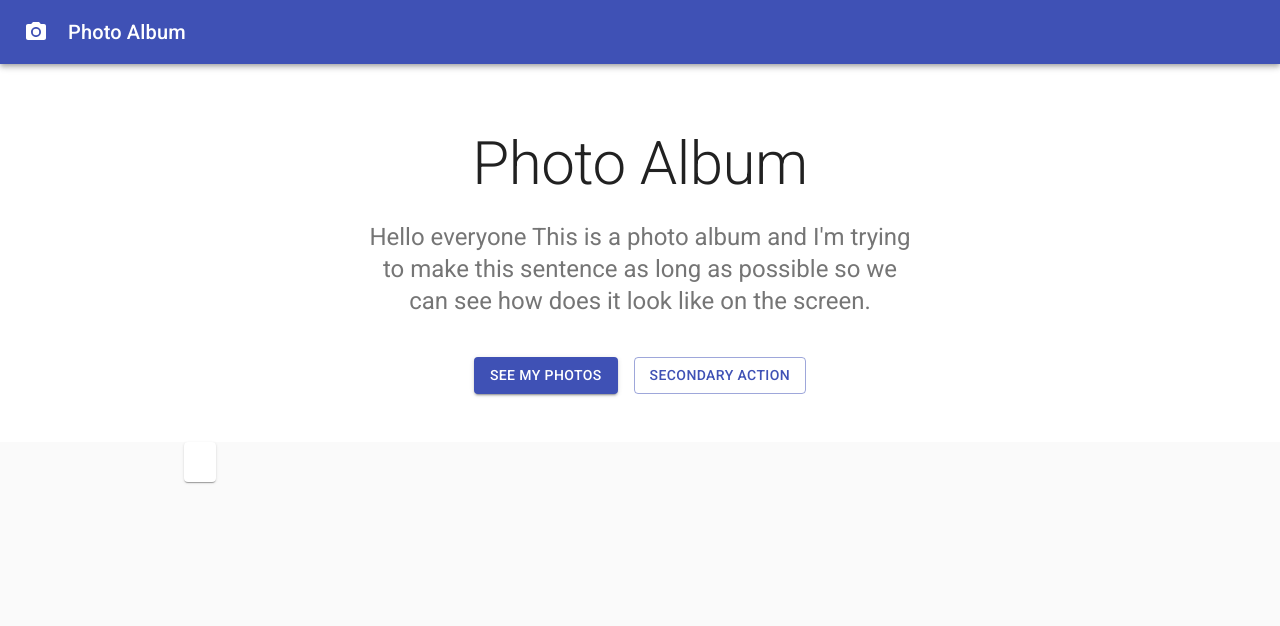
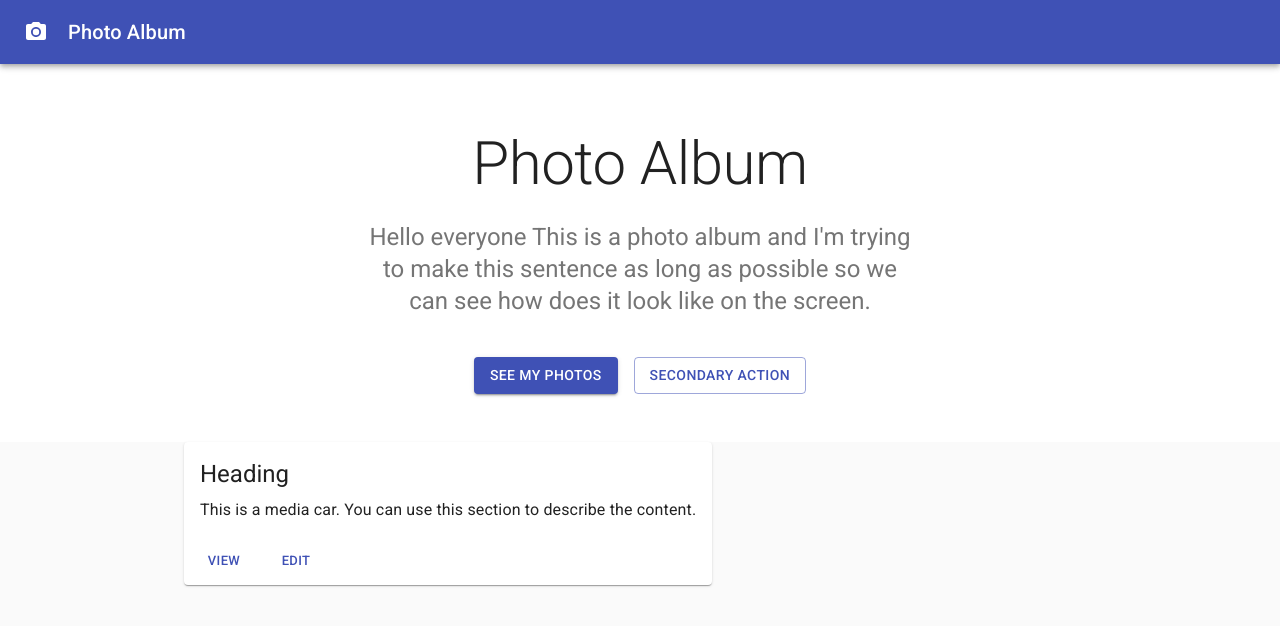
Before and after one commit to d-cryptic/album-material-ui, a React (Create React App) app: page / in a window 1280 px wide. Shown: the top 626 px of the page. Built offline with nearby package versions, Linux system fonts and the light colour scheme; grey boxes are pictures that could not be loaded.

Commit message:
CardActions added

```diff
--- a/src/App.jsx
+++ b/src/App.jsx
@@ -74,7 +74,23 @@ const App = () => {
                   image="https://source.unsplash.com/random"
                   title="Image title"
                 />
-                <CardContent className={classes.cardContent}></CardContent>
+                <CardContent className={classes.cardContent}>
+                  <Typography gutterBottom variant="h5">
+                    Heading
+                  </Typography>
+                  <Typography>
+                    This is a media car. You can use this section to describe
+                    the content.
+                  </Typography>
+                </CardContent>
+                <CardActions>
+                  <Button size="small" color="primary">
+                    View
+                  </Button>
+                  <Button size="small" color="primary">
+                    Edit
+                  </Button>
+                </CardActions>
               </Card>
             </Grid>
           </Grid>
```
